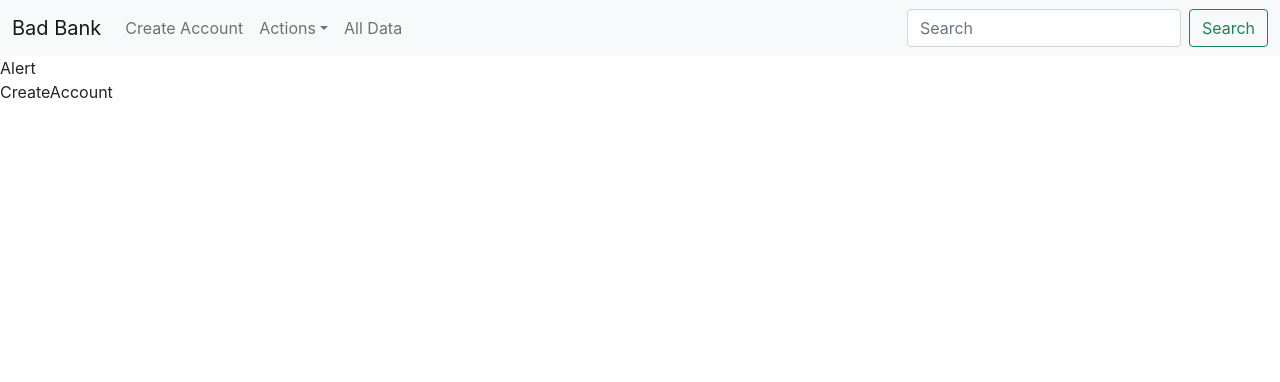
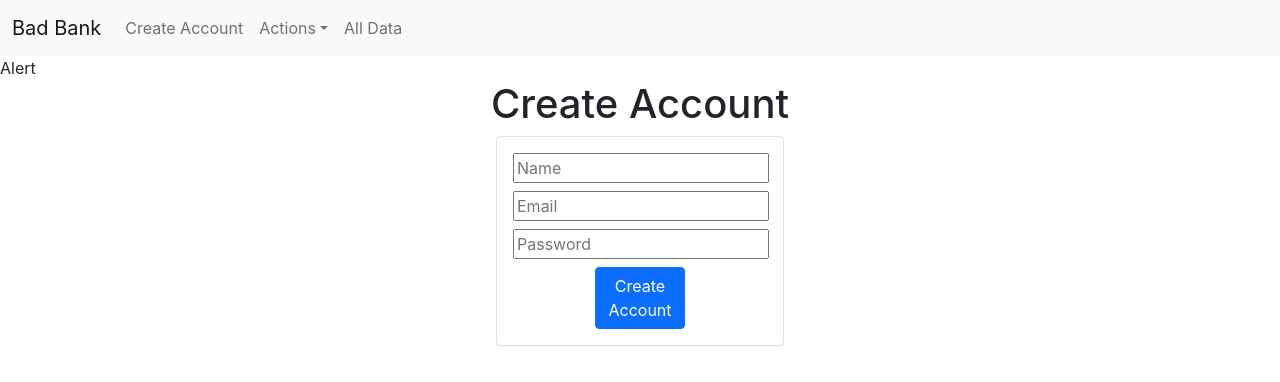
Before and after one commit to y0Phoenix/aaron-graybillbankingapp, a React (Vite) app: page /createaccount in a window 1280 px wide. Shown: the top 382 px of the page. Built offline with nearby package versions, Linux system fonts and the light colour scheme.

Commit message:
init create account page

```diff
--- a/src/App.css
+++ b/src/App.css
@@ -1,42 +1,9 @@
-.App {
+.center {
   text-align: center;
 }
-
-.App-logo {
-  height: 40vmin;
-  pointer-events: none;
-}
-
-@media (prefers-reduced-motion: no-preference) {
-  .App-logo {
-    animation: App-logo-spin infinite 20s linear;
-  }
-}
-
-.App-header {
-  background-color: #282c34;
-  min-height: 100vh;
+.createaccount-main {
+  margin: 0 auto;
   display: flex;
   flex-direction: column;
   align-items: center;
-  justify-content: center;
-  font-size: calc(10px + 2vmin);
-  color: white;
 }
-
-.App-link {
-  color: #61dafb;
-}
-
-@keyframes App-logo-spin {
-  from {
-    transform: rotate(0deg);
-  }
-  to {
-    transform: rotate(360deg);
-  }
-}
-
-button {
-  font-size: calc(10px + 2vmin);
-}
--- a/src/components/CreateAccount.tsx
+++ b/src/components/CreateAccount.tsx
@@ -1,9 +1,21 @@
 import React from 'react'
 
 const CreateAccount = () => {
-  return (
-    <div>CreateAccount</div>
-  )
+    return (
+        <div className='createaccount-main'>
+            <div>
+                <h1>Create Account</h1>
+            </div>
+            <div className='card' style={{width: "18rem"}}>
+                <div className='card-body center'>
+                    <input type={'text'} className="card-title" placeholder='Name'></input>
+                    <input type={'text'} className="card-title" placeholder='Email'></input>
+                    <input type={'text'} className="card-title" placeholder='Password'></input>
+                    <input type={'button'} className="btn btn-primary" value={'Create\nAccount'}></input>
+                </div>
+            </div>
+        </div>
+    )
 }
 
 export default CreateAccount
--- a/src/components/Navbar.tsx
+++ b/src/components/Navbar.tsx
@@ -28,10 +28,6 @@ const Navbar = () => {
           <Link className="nav-link" to='/alldata'>All Data</Link>
         </li>
       </ul>
-      <form className="d-flex">
-        <input className="form-control me-2" type="search" placeholder="Search" aria-label="Search"></input>
-        <button className="btn btn-outline-success" type="submit">Search</button>
-      </form>
     </div>
   </div>
 </nav>
```
